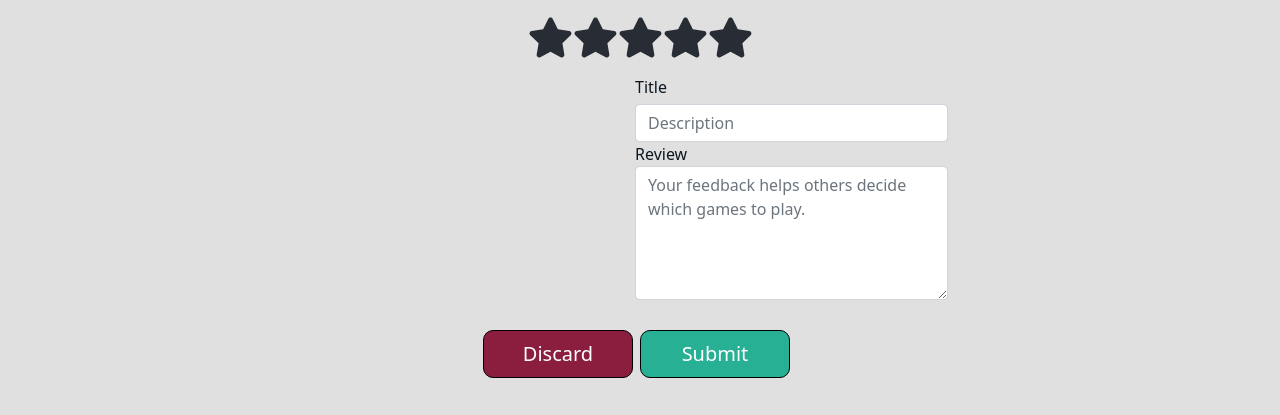
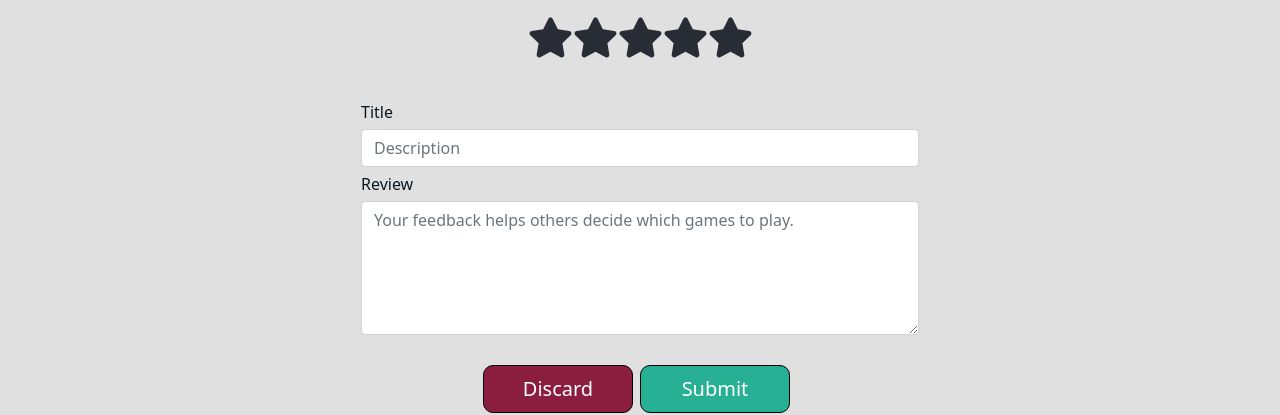
Before and after one commit to TimWargo/staru, a React (Create React App) app: page /games/create/1 in a window 1280 px wide. Shown: the part 392-807 px from the top of the page. Built offline with nearby package versions, Linux system fonts and the light colour scheme; sample sign-in values are in the browser's storage.

Commit message:
style fixes

```diff
--- a/src/Components/CreateReviewPage/CreateReviewPage.css
+++ b/src/Components/CreateReviewPage/CreateReviewPage.css
@@ -69,7 +69,8 @@ input[type="radio"] {
 
 .section-format {
     margin-top: -25px;
-    margin-left: 615px;
+    margin: auto;
+    width: 45%;
 }
 
 .form-group2 label {
--- a/src/Components/CreateReviewPage/CreateReviewPage.js
+++ b/src/Components/CreateReviewPage/CreateReviewPage.js
@@ -1,6 +1,6 @@
 import React, { Component } from "react";
 import './CreateReviewPage.css';
-import { Button} from "react-bootstrap";
+import { Button } from "react-bootstrap";
 import DarkSouls from '../Images/DarkSouls.jpg';
 import StarRating from '../CreateReviewPage/StarRating.js';
 import 'bootstrap/dist/css/bootstrap.css';
@@ -100,13 +100,13 @@ class CreateReviewPage extends Component {
           <img src={DarkSouls} alt="Example1" width="300" height="200"></img>
         </div>
         <div className="star-group">
-                    <StarRating/>
+          <StarRating />
         </div>
-                    <div className= "section-format">
-                    <section className="col-md-6">
+        <div className="section-format">
+          <section>
             <form onSubmit={this.onSubmit} className="form-group2 row">
               <div className="form-group">
-        <label for="Title">Title </label>
+                <label for="Title" className="fixMarginBS">Title </label>
                 <input
                   type="text"
                   className="form-control"
@@ -117,7 +117,7 @@ class CreateReviewPage extends Component {
                 />
                 <span className="text-danger">{this.state.titleError}</span>
               </div>
-    <div className="form-group2">
+              <div className="form-group">
                 <label for="txt-area">Review </label>
                 <textarea rows="5"
                   name="description"
@@ -131,15 +131,15 @@ class CreateReviewPage extends Component {
             </form>
           </section>
         </div>
-<div className= "mysubmit">
-<Button onClick= {this.onDiscard} variant="primary" size="lg" className="discard">
+        <div className="mysubmit">
+          <Button onClick={this.onDiscard} variant="primary" size="lg" className="discard">
             Discard
           </Button>
-<Button onClick= {this.onSubmit} variant="primary" size="lg" className="custom">
+          <Button onClick={this.onSubmit} variant="primary" size="lg" className="custom">
             Submit
           </Button>
         </div>
-                    <div className= "review-proc">
+        <div className="review-proc">
           <p className="pReview">{this.state.formProc}</p>
         </div>
       </div>
@@ -147,4 +147,4 @@ class CreateReviewPage extends Component {
   }
 }
 
-export default withRouter (CreateReviewPage);
+export default withRouter(CreateReviewPage);
--- a/src/Components/LandingPage/main.css
+++ b/src/Components/LandingPage/main.css
@@ -175,10 +175,21 @@ button:hover {
 
 a {
     text-decoration: none !important;
+    color: #28B094;
+}
+
+a:hover {
+    text-decoration: none !important;
+    color: #8B1E3F !important;
 }
 
 .searchPlatform {
     color: #8B1E3F;
+
+}
+
+.reviewInput {
+    justify-content: left;
 
 }
 
--- a/src/Components/SearchPage/SearchPage.js
+++ b/src/Components/SearchPage/SearchPage.js
@@ -157,7 +157,7 @@ class SearchPage extends Component {
                         value={this.state.input}
                         placeholder='Search by Title'
                     />
-                    <Button onClick={this.handleSubmit} variant="primary" size="lg" className="custom">
+                    <Button onClick={this.handleSubmit} variant="primary" size="lg" className="custom" type="submit">
                         Search
                     </Button>
                     <div>
```
Lines whose indentation alone changed are shown as unchanged.
